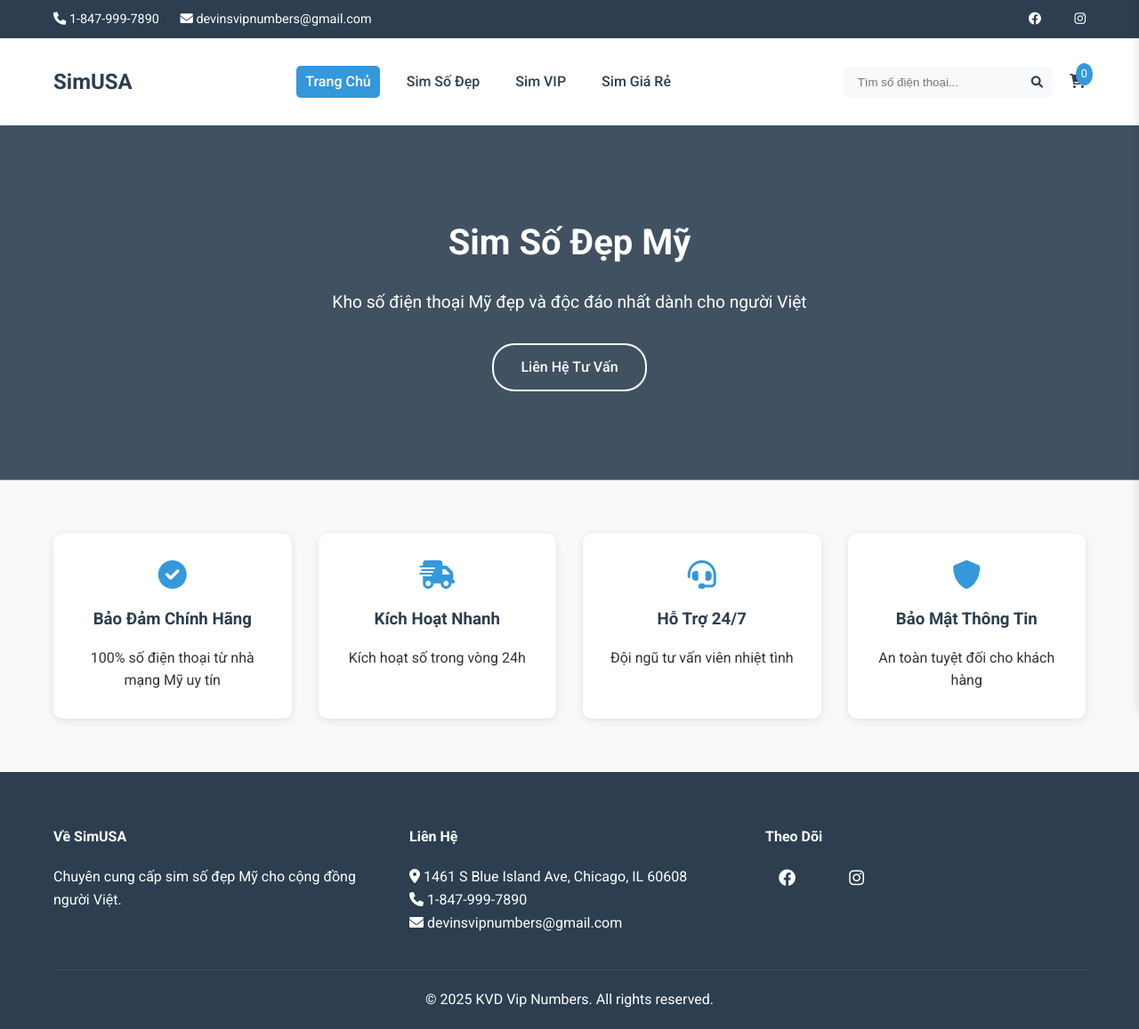
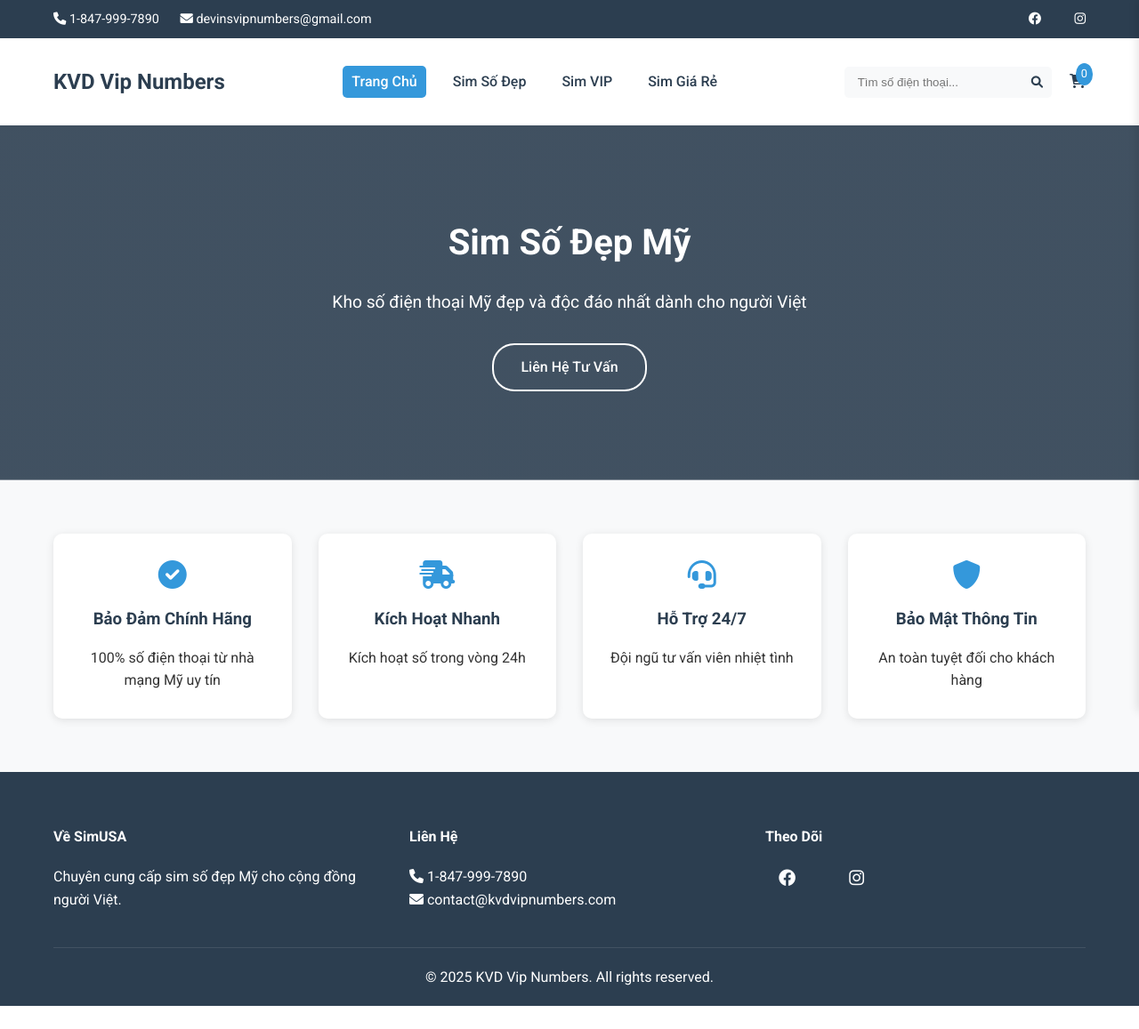
Before and after one commit to dovudinhkhiem0905/SimSoDep, a plain HTML site: page index.html in a window 1280 px wide. Shown: the whole page at 89% size. After the commit the page ends 1131 px from the top, so only its background shows below. Drawn offline with nearby package versions, Linux system fonts and the light colour scheme.

Commit message:
Update address delete
a

```diff
--- a/index.html
+++ b/index.html
@@ -28,7 +28,7 @@
         <nav class="main-nav">
             <div class="container">
                 <div class="logo">
-                    <a href="/">SimUSA</a>
+                    <a href="/">KVD Vip Numbers</a>
                 </div>
                 <div class="nav-links">
                     <a href="#home">Trang Chủ</a>
@@ -325,11 +325,9 @@
                 <div class="footer-section">
                     <h4>Liên Hệ</h4>
                     <p>
-                        <i class="fas fa-map-marker-alt"></i> 1461 S Blue Island Ave, Chicago, IL 60608
-                        <br>
                         <i class="fas fa-phone"></i> 1-847-999-7890
                         <br>
-                        <i class="fas fa-envelope"></i> devinsvipnumbers@gmail.com
+                        <i class="fas fa-envelope"></i> contact@kvdvipnumbers.com
                     </p>
                 </div>
                 <div class="footer-section">
```
